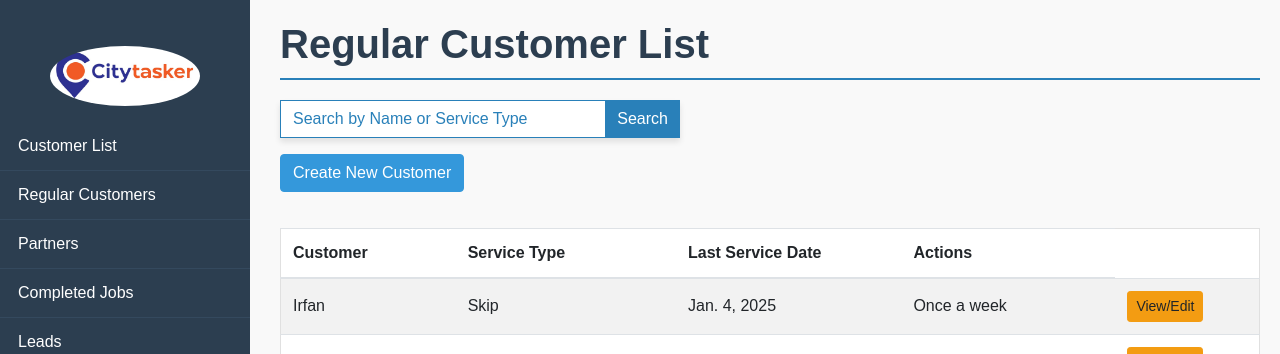
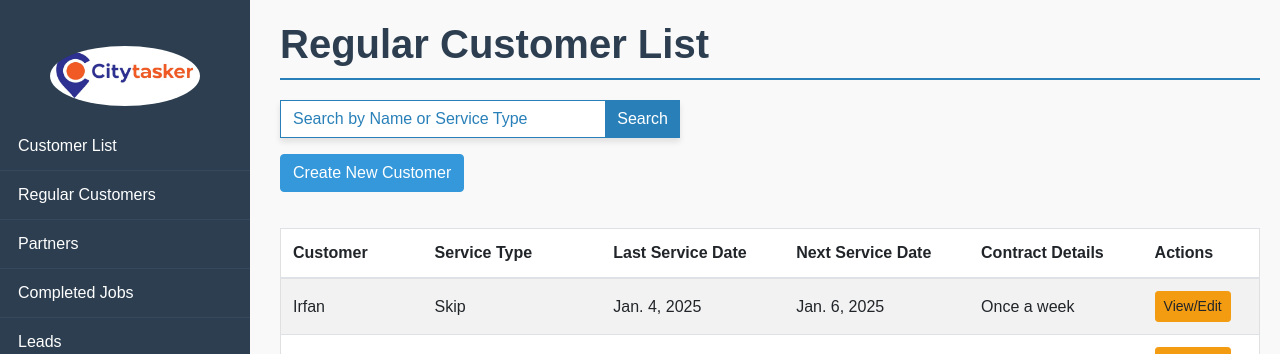
Before and after one commit to hamzademzz/tasker-crm, a Django app: page /regular-customers/ in a window 1280 px wide. Shown: the top 354 px of the page. Run offline with Django 5.2, Linux system fonts and the light colour scheme; data comes from the database, SQL or seed files in the repository; parts of the project's set-up code (start-up, migrations or seed data) failed here and were passed over; some libraries are stand-ins or nearby versions.

```diff
--- a/app/templates/app/regular_customer_detail.html
+++ b/app/templates/app/regular_customer_detail.html
@@ -157,6 +157,8 @@
                 <th>Customer</th>
                 <th>Service Type</th>
                 <th>Last Service Date</th>
+                <th>Next Service Date</th>
+                <th>Contract Details</th>
                 <th>Actions</th>
             </tr>
         </thead>
@@ -166,7 +168,10 @@
                 <td class="customer-name">{{ customer.customer.name }}</td>
                 <td>{{ customer.service_type }}</td>
                 <td>{{ customer.last_service_date }}</td>
+                <td>{{ customer.service_dates }}</td>
                 <td>{{ customer.contract_details }}</td>
+
+
 
                 <td>
                     <button class="btn btn-warning btn-sm edit-btn"
@@ -176,6 +181,7 @@
                             data-customer_name="{{ customer.customer.name }}"
                             data-service_type="{{ customer.service_type }}"
                             data-last_service_date="{{ customer.last_service_date }}"
+                            data-service_dates="{{ customer.service_dates }}"
                             data-contract_details="{{ customer.contract_details }}">
                         View/Edit
                     </button>
@@ -214,6 +220,10 @@
                     <div class="mb-3">
                         <label for="last_service_date" class="form-label">Last Service Date</label>
                         <input type="date" class="form-control" id="last_service_date" name="last_service_date" required>
+                    </div>
+                    <div class="mb-3">
+                        <label for="service_dates" class="form-label">Next Service Date</label>
+                        <input type="date" class="form-control" id="service_dates" name="service_dates" required>
                     </div>
                     <div class="mb-3">
                         <label for="contract_details" class="form-label">Contract Details</label>
@@ -268,6 +278,10 @@
                     <div class="mb-3">
                         <label for="last_service_date" class="form-label">Last Service Date</label>
                         <input type="date" class="form-control" id="last_service_date" name="last_service_date" required>
+                    </div>
+                    <div class="mb-3">
+                        <label for="service_dates" class="form-label">Next Service Date</label>
+                        <input type="date" class="form-control" id="service_dates" name="service_dates" required>
                     </div>
                     <div class="mb-3">
                         <label for="contract_details" class="form-label">Contract Details</label>
@@ -328,6 +342,7 @@
         modal.find('.modal-body #customer_name').val(button.data('customer_name'));
         modal.find('.modal-body #service_type').val(button.data('service_type'));
         modal.find('.modal-body #last_service_date').val(button.data('last_service_date'));
+        modal.find('.modal-body #service_dates').val(button.data('service_dates'));
         modal.find('.modal-body #contract_details').val(button.data('contract_details'));
 
 
```
Also changed, not shown: app/migrations/0014_alter_regularcustomer_contract_details.py (added), app/migrations/0015_remove_regularcustomer_invoice_and_more.py (added), app/migrations/0016_alter_regularcustomer_service_dates.py (added), app/migrations/0017_alter_regularcustomer_service_dates.py (added), app/migrations/0018_remove_regularcustomer_service_dates.py (added), app/migrations/0019_auto_20250118_0008.py (added), app/migrations/0020_remove_customer_company_name_and_more.py (added), app/migrations/0021_regularcustomer_service_dates.py (added), app/migrations/0022_remove_regularcustomer_service_dates_and_more.py (added), app/migrations/0023_rename_next_service_date_regularcustomer_service_dates.py (added).
